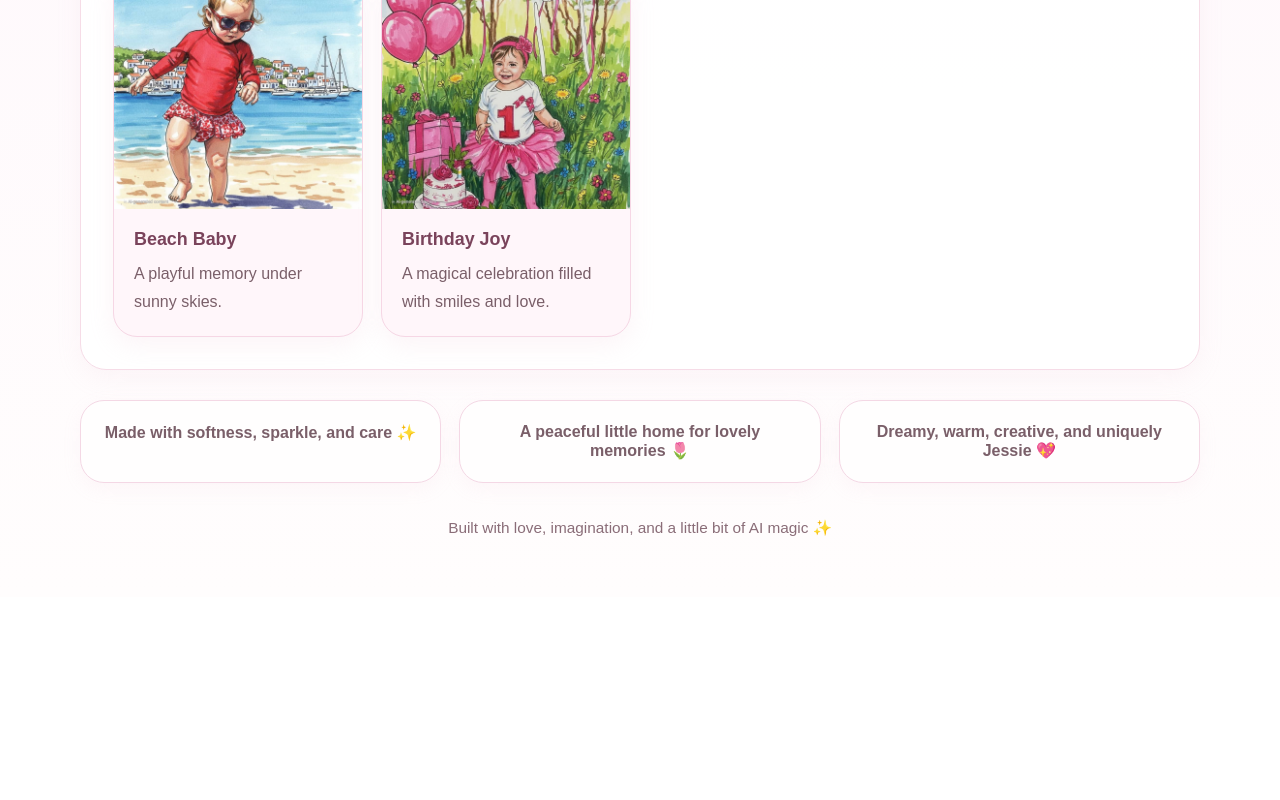
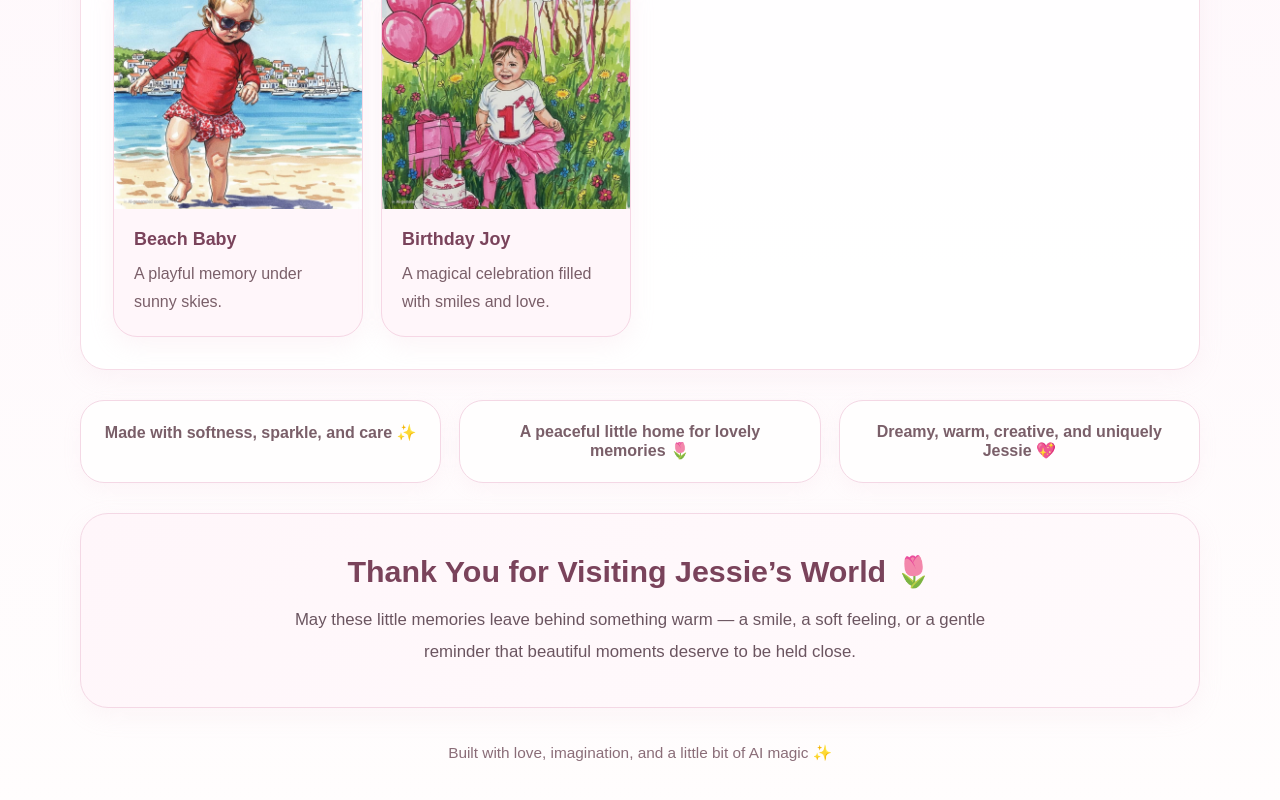
Before and after one commit to DanceOnVibes/Jessie-ai, a Next.js app: page / in a window 1280 px wide. Shown: the part 2772-3572 px from the top of the page. Before the commit the page ends 3369 px from the top, so only its background shows below. Built offline with nearby package versions, Linux system fonts and the light colour scheme.

Commit message:
Add final closing section to Jessie page

```diff
--- a/app/page.tsx
+++ b/app/page.tsx
@@ -509,6 +509,44 @@ export default function Home() {
           ))}
         </section>
 
+        <section
+          style={{
+            marginTop: "30px",
+            background: "linear-gradient(135deg, #fff6fa, #fffafc)",
+            borderRadius: "28px",
+            padding: "40px 28px",
+            border: "1px solid #f4d8e5",
+            boxShadow: "0 8px 24px rgba(230, 186, 205, 0.12)",
+            textAlign: "center",
+          }}
+        >
+          <h2
+            style={{
+              marginTop: 0,
+              marginBottom: "14px",
+              fontSize: "1.9rem",
+              color: "#7a435b",
+            }}
+          >
+            Thank You for Visiting Jessie’s World 🌷
+          </h2>
+
+          <p
+            style={{
+              margin: 0,
+              maxWidth: "760px",
+              marginInline: "auto",
+              lineHeight: 1.9,
+              color: "#6b5560",
+              fontSize: "1.05rem",
+            }}
+          >
+            May these little memories leave behind something warm — a smile, a soft
+            feeling, or a gentle reminder that beautiful moments deserve to be held
+            close.
+          </p>
+        </section>
+
         <footer
           style={{
             textAlign: "center",
```
